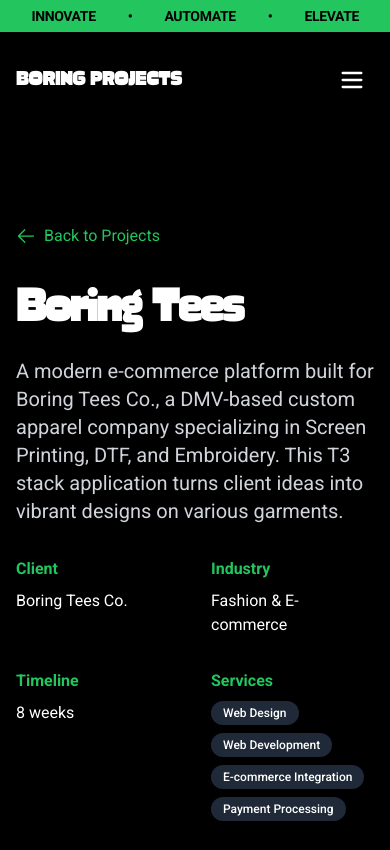
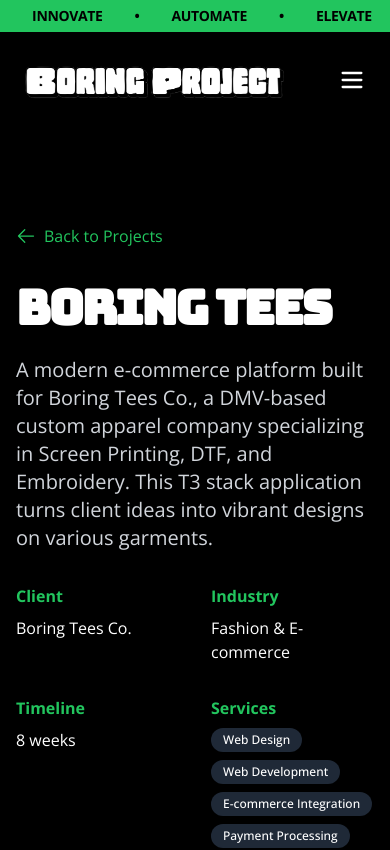
Before and after one commit to addictedsalas/architex-site, a Next.js app: page /projects/boring-tees in a window 390 px wide. Shown: the top 850 px of the page. Built offline with nearby package versions, Linux system fonts and the light colour scheme.

Commit message:
Updated aesthetics and spacing for mobile

```diff
--- a/src/components/home/Contact.tsx
+++ b/src/components/home/Contact.tsx
@@ -1,6 +1,9 @@
+import Link from 'next/link';
 import { useState, useRef } from 'react';
-import Link from 'next/link';
+import { motion } from 'framer-motion';
+import { FiMail, FiPhone, FiMapPin } from 'react-icons/fi';
 import emailjs from '@emailjs/browser';
+import Image from 'next/image';
 
 const Contact = () => {
   const form = useRef<HTMLFormElement>(null);
@@ -204,11 +207,14 @@
         {/* Bottom section with links */}
         <div className="py-10 border-t border-gray-800 flex flex-col md:flex-row items-center justify-between">
           <div className="mb-6 md:mb-0">
-            <Link
-              href="/"
-              className="text-2xl font-black text-white tracking-tight font-display"
-            >
-              BORING PROJECTS
+            <Link href="/" className="flex items-center">
+              <Image
+                src="/images/BoringLogo.png"
+                alt="Boring Projects Logo"
+                width={280}
+                height={80}
+                className="h-auto"
+              />
             </Link>
           </div>
 
--- a/src/components/home/OurWork.tsx
+++ b/src/components/home/OurWork.tsx
@@ -18,7 +18,7 @@
   {
     id: 1,
     title: 'Boring Tees',
-    description: 'Custom apparel printing (Screen Printing, DTF, Embroidery) for the DMV area, turning client ideas into vibrant designs on tees, jackets, and more.',
+    description: 'Custom apparel printing for the DMV area.',
     videoSrc: '/videos/BoringTeesSite.mp4', // Reverted to videoSrc
     tags: ['T3 Stack', 'Next.js', 'TypeScript', 'tRPC', 'Full-Stack'],
     liveUrl: 'https://www.boringtees.co',
@@ -27,7 +27,7 @@
   {
     id: 2,
     title: 'Dabalina',
-    description: 'A clean and efficient e-commerce store built on the Shopify platform, providing a seamless online shopping experience with catalog and cart features.',
+    description: 'Elegant jewelry e-commerce store with seamless shopping.',
     videoSrc: '/videos/DabalinaWebsite.mp4', // Reverted to videoSrc
     tags: ['E-commerce', 'Shopify', 'Web Development'],
     liveUrl: 'https://dabalina.com',
@@ -36,7 +36,7 @@
   {
     id: 3,
     title: 'Tees The Moment',
-    description: 'Custom t-shirt design and ordering platform',
+    description: 'Custom t-shirt design and ordering platform.',
     videoSrc: '/videos/TeesTheMomentSite.mp4', // Reverted to videoSrc
     tags: ['T3 Stack', 'Next.js', 'Tailwind CSS', 'Full-Stack App'],
     liveUrl: '', // Assuming no live URL for this one yet
@@ -45,7 +45,7 @@
   {
     id: 4,
     title: 'IONQ Data Project',
-    description: 'Interactive data visualization dashboard for quantum computing metrics',
+    description: 'Quantum computing data visualization dashboard.',
     videoSrc: '/videos/IONQComparisonTool.mp4', // Reverted to videoSrc
     tags: ['T3 Stack', 'C#', 'SolidWorks API', 'Swagger API', 'Data Visualization'],
     liveUrl: '', // Assuming no live URL for this one yet
--- a/src/components/layout/FontLoader.tsx
+++ b/src/components/layout/FontLoader.tsx
@@ -3,10 +3,9 @@
 const FontLoader = () => {
   return (
     <Head>
-      <link rel="preload" href="/fonts/Ortland.otf" as="font" type="font/otf" crossOrigin="anonymous" />
       <link rel="preconnect" href="https://fonts.googleapis.com" />
       <link rel="preconnect" href="https://fonts.gstatic.com" crossOrigin="anonymous" />
-      <link href="https://fonts.googleapis.com/css2?family=Roboto:wght@300;400;500;700;900&display=swap" rel="stylesheet" />
+      <link href="https://fonts.googleapis.com/css2?family=Bungee&family=Open+Sans:wght@300;400;500;600;700;800&display=swap" rel="stylesheet" />
     </Head>
   );
 };
--- a/src/components/layout/Footer.tsx
+++ b/src/components/layout/Footer.tsx
@@ -1,6 +1,7 @@
 import Link from 'next/link';
 import { FiMail, FiPhone, FiMapPin } from 'react-icons/fi';
 import { FaLinkedin, FaTwitter, FaInstagram } from 'react-icons/fa';
+import Image from 'next/image';
 
 const Footer = () => {
   return (
@@ -8,7 +9,13 @@
       <div className="max-w-7xl mx-auto px-4 sm:px-6 lg:px-8">
         <div className="grid grid-cols-1 md:grid-cols-3 gap-12">
           <div className="md:col-span-1">
-            <h3 className="text-xl font-bold uppercase">BORING PROJECTS</h3>
+            <Image
+              src="/images/BoringLogo.png"
+              alt="Boring Projects Logo"
+              width={280}
+              height={80}
+              className="h-auto mb-4"
+            />
             <p className="text-light-400">
               No fluff, no jargon, just clean, elegant code and designs that pop.
             </p>
@@ -40,20 +47,11 @@
             <div className="space-y-6">
               <div className="flex items-start space-x-4">
                 <div className="bg-green-500 p-2 rounded-full flex-shrink-0">
-                  <FiMapPin className="h-6 w-6 text-black" />
-                </div>
-                <div>
-                  <h4 className="text-white font-bold mb-1">Address</h4>
-                  <p className="text-gray-300">123 Design Street,<br />Creative City, CA 90210</p>
-                </div>
-              </div>
-              <div className="flex items-start space-x-4">
-                <div className="bg-green-500 p-2 rounded-full flex-shrink-0">
                   <FiMail className="h-6 w-6 text-black" />
                 </div>
                 <div>
                   <h4 className="text-white font-bold mb-1">Email</h4>
-                  <a href="mailto:hello@boringprojects.com" className="text-gray-300 hover:text-green-500 transition-colors">hello@boringprojects.com</a>
+                  <a href="mailto:hello@boringprojects.com" className="text-gray-300 hover:text-green-500 transition-colors">architexcreative@gmail.com</a>
                 </div>
               </div>
               <div className="flex items-start space-x-4">
@@ -62,7 +60,7 @@
                 </div>
                 <div>
                   <h4 className="text-white font-bold mb-1">Phone</h4>
-                  <a href="tel:+1234567890" className="text-gray-300 hover:text-green-500 transition-colors">+1 (234) 567-890</a>
+                  <a href="tel:+1234567890" className="text-gray-300 hover:text-green-500 transition-colors">+1 (786) 302-9144</a>
                 </div>
               </div>
             </div>
--- a/src/components/layout/Navbar.tsx
+++ b/src/components/layout/Navbar.tsx
@@ -1,5 +1,6 @@
 import { useState } from 'react';
 import Link from 'next/link';
+import Image from 'next/image';
 
 
 const Navbar = () => {
@@ -11,8 +12,13 @@
         <div className="flex justify-between items-center h-16">
           <div className="flex-shrink-0">
             <Link href="/" className="flex items-center">
-              {/* Replace with your logo */}
-              <span className="text-xl font-black text-white tracking-tight font-display">BORING PROJECTS</span>
+              <Image
+                src="/images/BoringLogo.png"
+                alt="Boring Projects Logo"
+                width={280}
+                height={80}
+                className="h-auto"
+              />
             </Link>
           </div>
 
--- a/src/styles/fonts.css
+++ b/src/styles/fonts.css
@@ -1,24 +1,3 @@
-/* Ortland Display Font */
-@font-face {
-  font-family: 'Ortland Display';
-  src: url('/fonts/Ortland.otf') format('opentype');
-  font-weight: normal;
-  font-style: normal;
-  font-display: swap;
-}
-
-@font-face {
-  font-family: 'Ortland Display';
-  src: url('/fonts/Ortland.otf') format('opentype');
-  font-weight: bold;
-  font-style: normal;
-  font-display: swap;
-}
-
-@font-face {
-  font-family: 'Ortland Display';
-  src: url('/fonts/Ortland.otf') format('opentype');
-  font-weight: 900;
-  font-style: normal;
-  font-display: swap;
-}
+/* Google Fonts are now used instead of local fonts */
+/* Bungee for headings and Open Sans for body text */
+/* These fonts are loaded via the FontLoader component */
--- a/src/styles/globals.css
+++ b/src/styles/globals.css
@@ -5,8 +5,8 @@
 @tailwind utilities;
 
 :root {
-  --font-sans: "Roboto", sans-serif;
-  --font-display: "Ortland Display", Impact, sans-serif;
+  --font-sans: "Open Sans", sans-serif;
+  --font-display: "Bungee", cursive;
 }
 
 html {
--- a/tailwind.config.ts
+++ b/tailwind.config.ts
@@ -47,8 +47,8 @@
         },
       },
       fontFamily: {
-        sans: ['Roboto', 'sans-serif'],
-        display: ['var(--font-display)'],
+        sans: ['Open Sans', 'sans-serif'],
+        display: ['Bungee', 'cursive'],
       },
     },
   },
```
Also changed, not shown: src/components/home/Hero.tsx (+9 -9 lines), public/images/BoringLogo.png (added), public/images/MainLogo.png (added).
